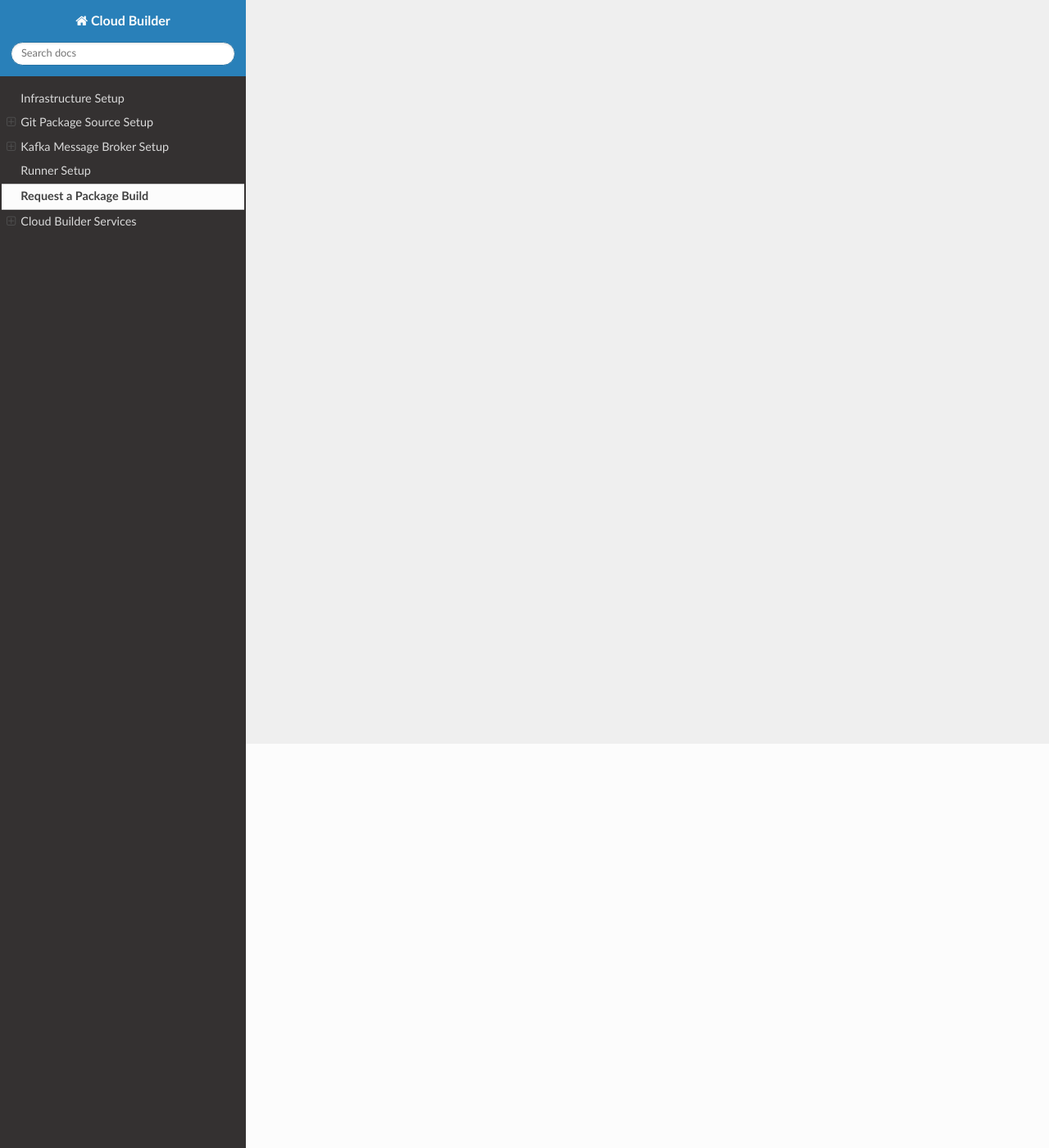
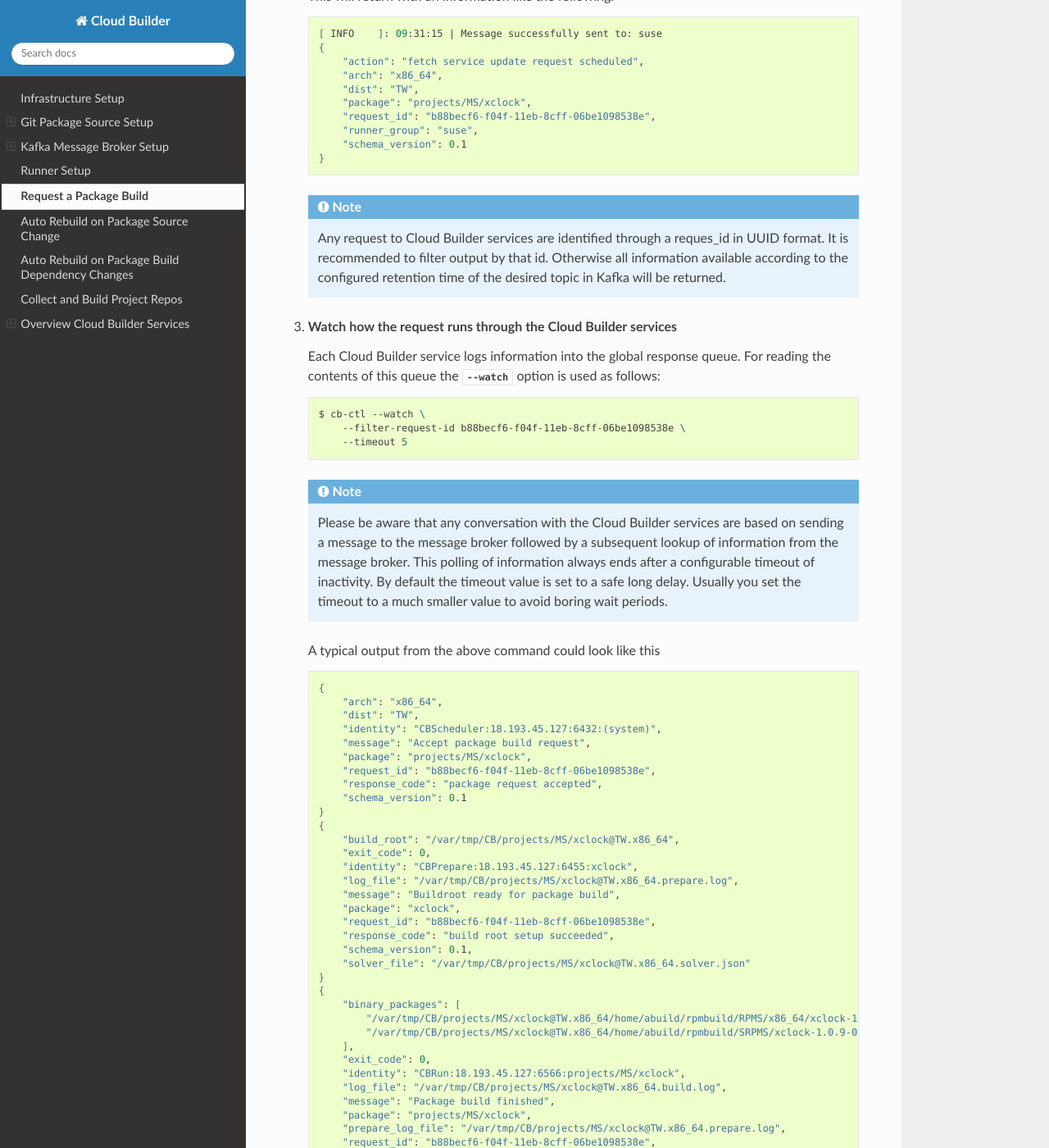
Before and after one commit to OSInside/cloud-builder, a Sphinx documentation site: the page built from doc/source/request_package_build.rst, in a window 1280 px wide and 1400 px high, scrolled down 493 px. Shown: the whole window at 82% size. Built offline with Sphinx 7.4.7 and the Read the Docs theme 2.0.0, drawn with Linux system fonts in a browser that asks for light colours; some of the changed text lies outside the part shown.

Commit message:
Update documentation
Add chapter how to build the first package

```diff
--- /dev/null
+++ b/doc/source/auto_rebuild_on_source_change.rst
@@ -0,0 +1,6 @@
+.. _auto_rebuild_on_source_change:
+
+Auto Rebuild on Package Source Change
+=====================================
+
+To be done...
--- a/doc/source/commands.rst
+++ b/doc/source/commands.rst
@@ -1,7 +1,7 @@
 .. _services:
 
-Cloud Builder Services
-======================
+Overview Cloud Builder Services
+===============================
 
 .. note::
 
--- a/doc/source/index.rst
+++ b/doc/source/index.rst
@@ -17,6 +17,9 @@
    kafka_broker_setup
    runner_setup
    request_package_build
+   auto_rebuild_on_source_change
+   auto_rebuild_on_build_dependencies
+   collect_and_build_project_repos
    commands
 
 .. sidebar:: Links
--- a/doc/source/request_package_build.rst
+++ b/doc/source/request_package_build.rst
@@ -2,3 +2,140 @@
 
 Request a Package Build
 =======================
+
+At this point the {CB} backend is running and uses
+`https://github.com/OSInside/cloud-builder-packages`
+as the package source Git repository.
+
+As a first example let's build the `xclock` package from
+the `MS` project as follows:
+
+1. **Login to the control plane**
+
+   See :ref:`control-plane-setup` for details
+
+2. **Create a package build request via** `cb-ctl`
+
+   .. code:: bash
+
+      $ cb-ctl --build xclock --project MS \
+          --arch x86_64 --dist TW --runner-group suse
+
+   This will return with an information like the following:
+
+   .. code:: bash
+
+      [ INFO    ]: 09:31:15 | Message successfully sent to: suse
+      {
+          "action": "fetch service update request scheduled",
+          "arch": "x86_64",
+          "dist": "TW",
+          "package": "projects/MS/xclock",
+          "request_id": "b88becf6-f04f-11eb-8cff-06be1098538e",
+          "runner_group": "suse",
+          "schema_version": 0.1
+      }
+
+   .. note::
+
+      Any request to {CB} services are identified through a reques_id
+      in UUID format. It is recommended to filter output by that id.
+      Otherwise all information available according to the configured
+      retention time of the desired topic in Kafka will be returned.
+
+3. **Watch how the request runs through the {CB} services**
+
+   Each {CB} service logs information into the global response
+   queue. For reading the contents of this queue the `--watch`
+   option is used as follows:
+
+   .. code:: bash
+
+      $ cb-ctl --watch \
+          --filter-request-id b88becf6-f04f-11eb-8cff-06be1098538e \
+          --timeout 5
+
+   .. note::
+
+      Please be aware that any conversation with the {CB} services
+      are based on sending a message to the message broker followed
+      by a subsequent lookup of information from the message broker.
+      This polling of information always ends after a configurable
+      timeout of inactivity. By default the timeout value is set to
+      a safe long delay. Usually you set the timeout to a much smaller
+      value to avoid boring wait periods.
+
+   A typical output from the above command could look like this
+
+   .. code:: bash
+
+      {
+          "arch": "x86_64",
+          "dist": "TW",
+          "identity": "CBScheduler:18.193.45.127:6432:(system)",
+          "message": "Accept package build request",
+          "package": "projects/MS/xclock",
+          "request_id": "b88becf6-f04f-11eb-8cff-06be1098538e",
+          "response_code": "package request accepted",
+          "schema_version": 0.1
+      }
+      {
+          "build_root": "/var/tmp/CB/projects/MS/xclock@TW.x86_64",
+          "exit_code": 0,
+          "identity": "CBPrepare:18.193.45.127:6455:xclock",
+          "log_file": "/var/tmp/CB/projects/MS/xclock@TW.x86_64.prepare.log",
+          "message": "Buildroot ready for package build",
+          "package": "xclock",
+          "request_id": "b88becf6-f04f-11eb-8cff-06be1098538e",
+          "response_code": "build root setup succeeded",
+          "schema_version": 0.1,
+          "solver_file": "/var/tmp/CB/projects/MS/xclock@TW.x86_64.solver.json"
+      }
+      {
+          "binary_packages": [
+              "/var/tmp/CB/projects/MS/xclock@TW.x86_64/home/abuild/rpmbuild/RPMS/x86_64/xclock-1.0.9-0.x86_64.rpm",
+              "/var/tmp/CB/projects/MS/xclock@TW.x86_64/home/abuild/rpmbuild/SRPMS/xclock-1.0.9-0.src.rpm"
+          ],
+          "exit_code": 0,
+          "identity": "CBRun:18.193.45.127:6566:projects/MS/xclock",
+          "log_file": "/var/tmp/CB/projects/MS/xclock@TW.x86_64.build.log",
+          "message": "Package build finished",
+          "package": "projects/MS/xclock",
+          "prepare_log_file": "/var/tmp/CB/projects/MS/xclock@TW.x86_64.prepare.log",
+          "request_id": "b88becf6-f04f-11eb-8cff-06be1098538e",
+          "response_code": "package build succeeded",
+          "schema_version": 0.1,
+          "solver_file": "/var/tmp/CB/projects/MS/xclock@TW.x86_64.solver.json"
+      }
+
+   As you can see from this information there are the three {CB}
+   services `cb-scheduler`, `cb-prepare` and `cb-run` that worked
+   on your package and built it.
+
+4. **Fetch package binaries**
+
+   For fetching the built binaries `cb-ctl` needs to be called
+   as follows:
+
+   .. code:: bash
+
+      cb-ctl --get-binaries xclock --project-path MS \
+          --arch x86_64 --dist TW --timeout 5 \
+          --target-dir my-xclock
+
+   .. note::
+
+      The above call actually created a request to the info request
+      queue which will be read by any runner. It can happen that
+      different runners has built the same package. The current
+      implementation fetches the latest built binaries available
+      in the backend.
+
+      This behavior is intentional and applies to all `cb-ctl` commands
+      which fetches information from the system that are not connected
+      to a specific `request_id`
+
+Congrats, you should have picked out the first useful data from
+{CB}. Learn how to automate certain parts of the system like it is
+explained in :ref:`auto_rebuild_on_source_change` or
+:ref:`auto_rebuild_on_build_dependencies`
```
Also changed, not shown: doc/source/auto_rebuild_on_build_dependencies.rst (added, +8 -0 lines), doc/source/collect_and_build_project_repos.rst (added, +8 -0 lines).
